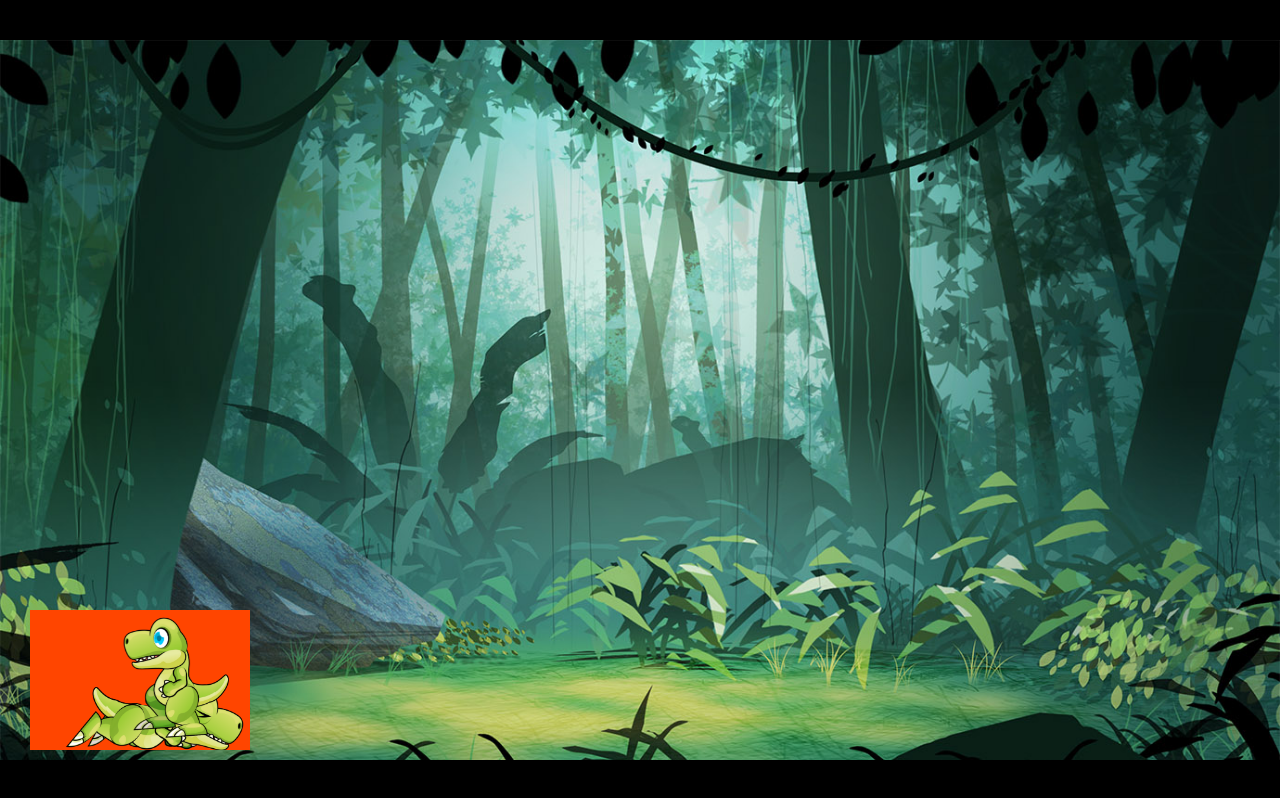
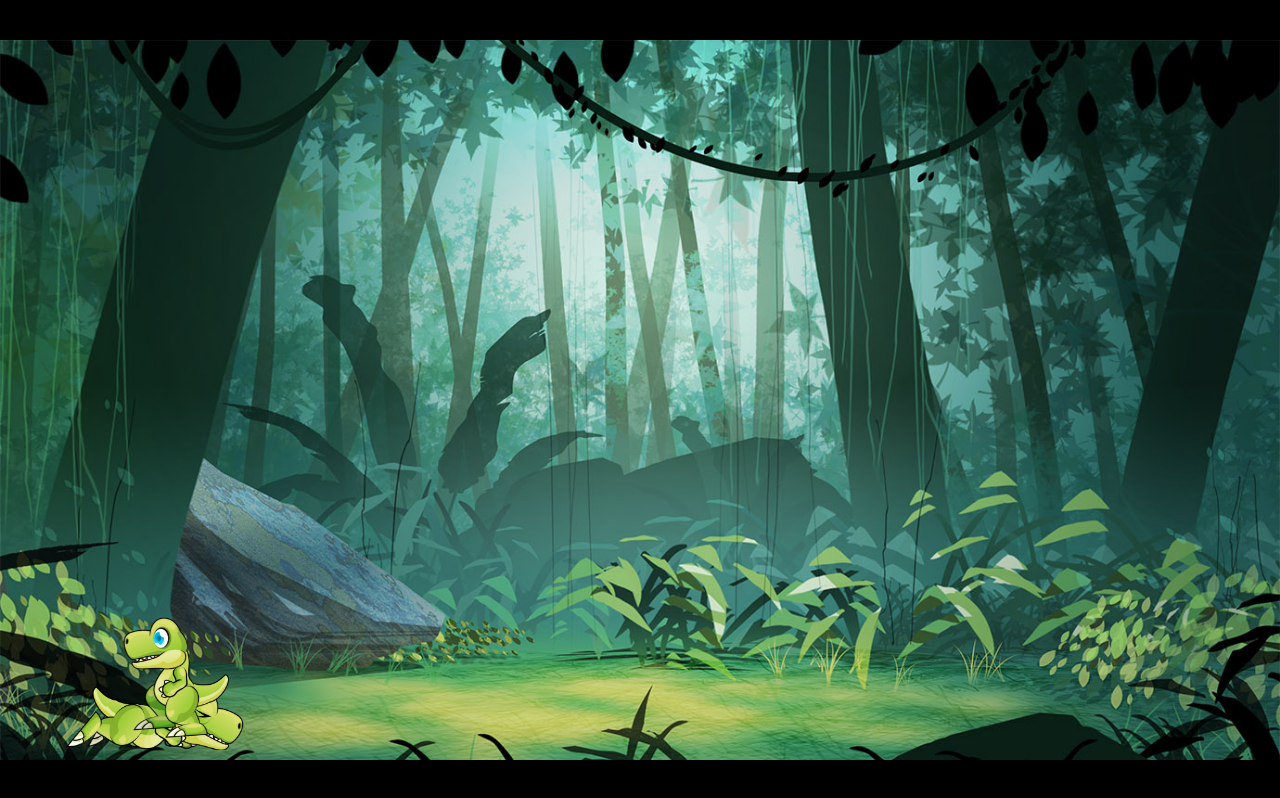
Before and after one commit to NISHAN-AKALANKA/mini-Game, a website with bundled scripts: page index.html in a window 1280 px wide. Built offline with nearby package versions, Linux system fonts and the light colour scheme.

Commit message:
fine tuned the collission1

```diff
--- a/css/styles.css
+++ b/css/styles.css
@@ -31,7 +31,7 @@ body {
     /*right: 10px;*/
     /*top: 0px;*/
     left: 30px;
-    background-color: orangered;
+    /*background-color: orangered;*/
 }
 .boxEnemy {
     position: absolute;
```
